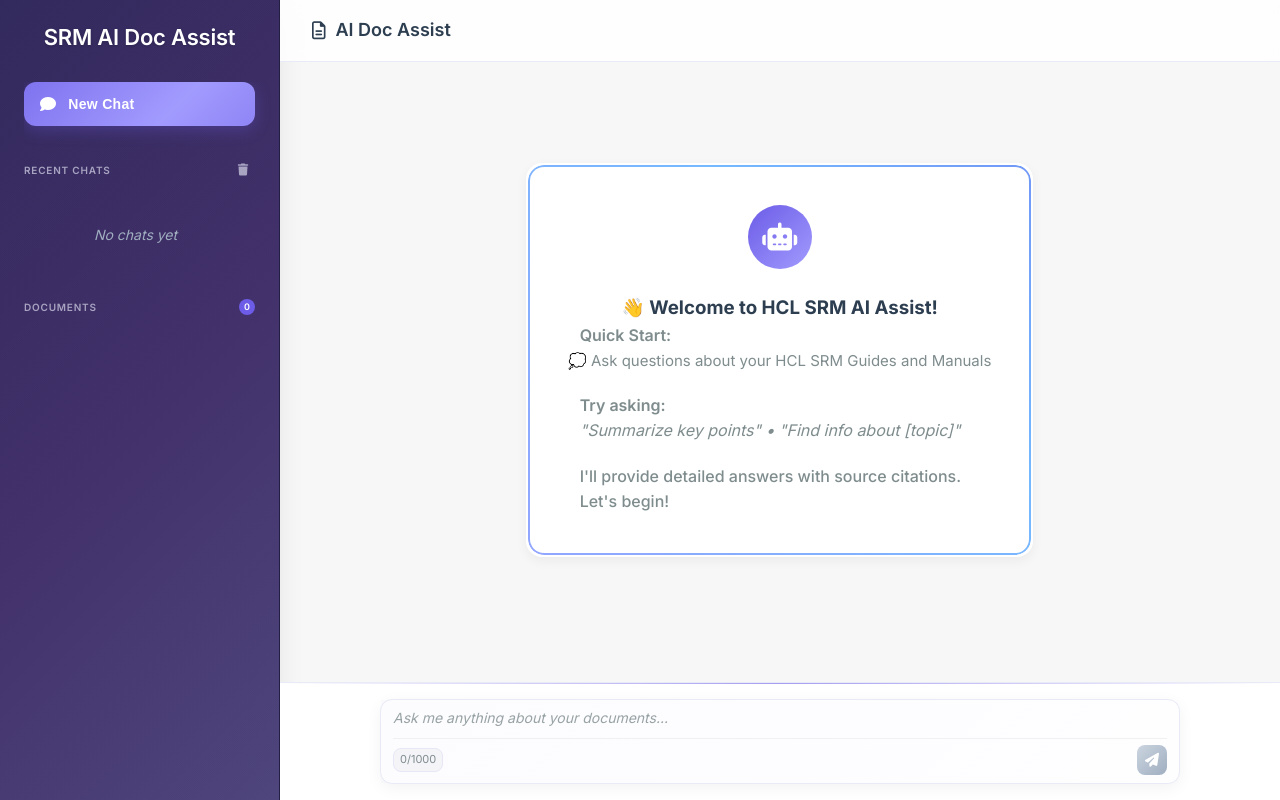
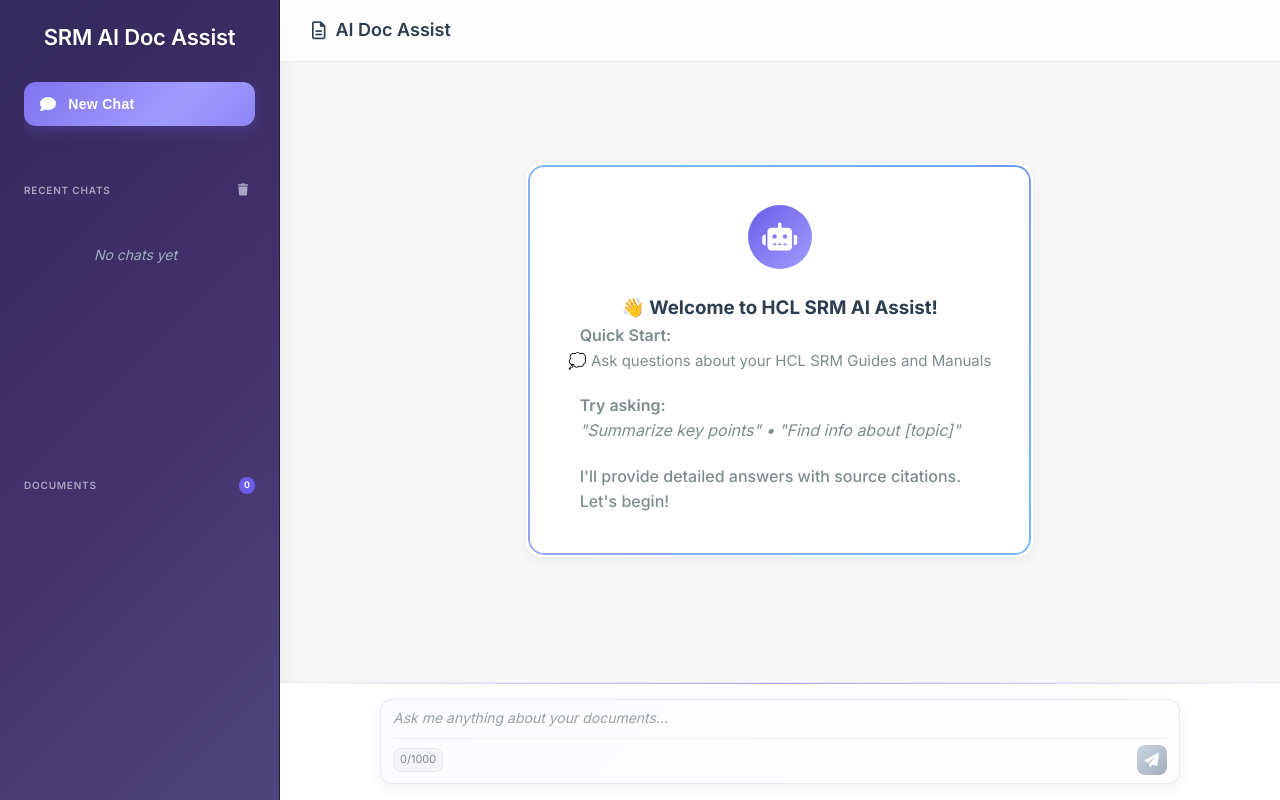
Before and after one commit to Venkatesh-108/SRM_RAG_FINAL, a FastAPI app: page / in a window 1280 px wide. Run offline with FastAPI, Linux system fonts and the light colour scheme; data that the repository does not hold is empty; some libraries are stand-ins or nearby versions.

Commit message:
Refactor sidebar layout in CSS for improved section handling and responsiveness
- Updated the sidebar content styles to disable overall scrolling, allowing individual sections to manage their own scrolling behavior.
- Introduced flexbox properties to ensure sections maintain appropriate sizes and heights, enhancing layout consistency.
- Added specific styles for the first chat section to prevent shrinking, while ensuring recent chats and documents sections are flexible and responsive.

```diff
--- a/templates/static/css/style.css
+++ b/templates/static/css/style.css
@@ -134,9 +134,11 @@
 
 .sidebar-content {
     flex: 1; /* Allow to grow and shrink */
-    overflow-y: auto; /* Enable scrolling */
+    overflow-y: hidden; /* Disable overall scrolling to let sections handle their own */
     margin-right: -16px;
     padding-right: 16px;
+    display: flex;
+    flex-direction: column;
 }
 
 .new-chat-btn {
@@ -208,6 +210,20 @@
 .sidebar-section {
     margin-bottom: 20px;
 }
+
+/* New Chat section - keep original size */
+.sidebar-section:first-child {
+    flex-shrink: 0;
+}
+
+/* Recent Chats and Documents sections - equal height */
+.sidebar-section:nth-child(2),
+.sidebar-section:nth-child(3) {
+    flex: 1;
+    display: flex;
+    flex-direction: column;
+    min-height: 0; /* Allow sections to shrink */
+}
 .section-header {
     display: flex;
     justify-content: space-between;
@@ -262,15 +278,17 @@
 }
 
 .chat-list {
-    max-height: 320px; /* 10 items * (28px height + 4px gap) */
+    flex: 1; /* Take all available height in the section */
     overflow-y: auto;
     padding-right: 8px;
+    min-height: 0; /* Allow to shrink */
 }
 
 .doc-list {
-    max-height: 160px; /* 5 items * (28px height + 4px gap) */
+    flex: 1; /* Take all available height in the section */
     overflow-y: auto;
     padding-right: 8px;
+    min-height: 0; /* Allow to shrink */
 }
 
 .chat-list, .doc-list {
```
